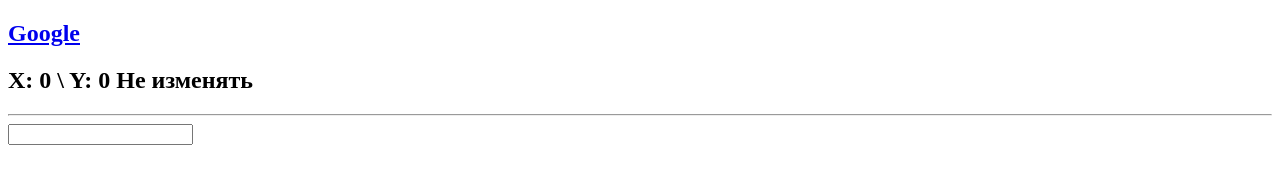
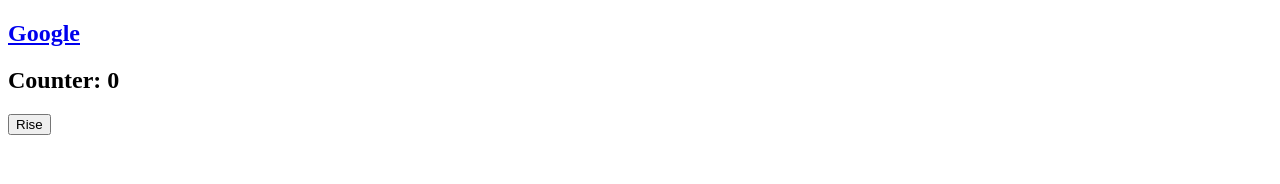
Before and after one commit to timurmelnikov/vue-basics, a plain HTML site: page index.html in a window 1280 px wide. Drawn offline with nearby package versions, Linux system fonts and the light colour scheme.

Commit message:
Ярлыки для директив

```diff
--- a/index.html
+++ b/index.html
@@ -7,22 +7,26 @@
 <body>
 <div id="app">
     <h2>
-        <a href="http://google.com" target="_blank" v-on:click.prevent="">Google</a>
+        <a :href="url">Google</a>
+        <!--Можно сокращать v-bind:href - :href
+        У директив, используется двоеточие-->
+
     </h2>
-    <h2 v-on:mousemove="handleMouseMove">
-        X: {{ x }} \ Y: {{ y }}
-        <span v-on:mousemove.stop="">Не изменять</span>
-    </h2>
-    <hr>
-    <input type="text" v-on:keyup.enter.space="alertValue">
+<h2>
+    Counter: {{ counter }}
+</h2>
+
+    <button @click="counter++">Rise</button>
+    <!--Можно сокращать v-on:click - @click
+    У событий, используется собака-->
 </div>
 <script src="https://cdn.jsdelivr.net/npm/vue@2.5.21/dist/vue.js"></script>
 <script>
     new Vue({
         el: '#app',
         data: {
-            x: 0,
-            y: 0
+            url: 'http://google.com',
+            counter: 0
         },
         methods: {
             handleMouseMove: function (event) {
```
